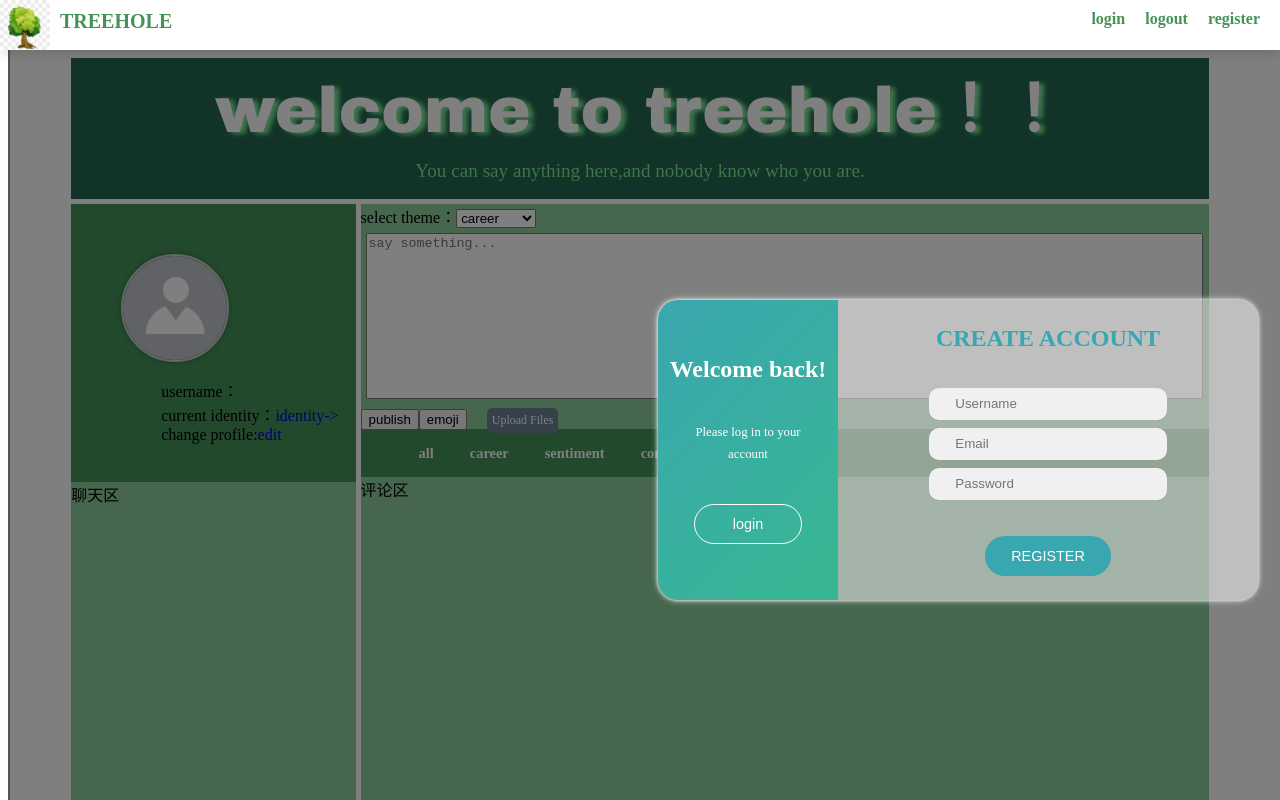
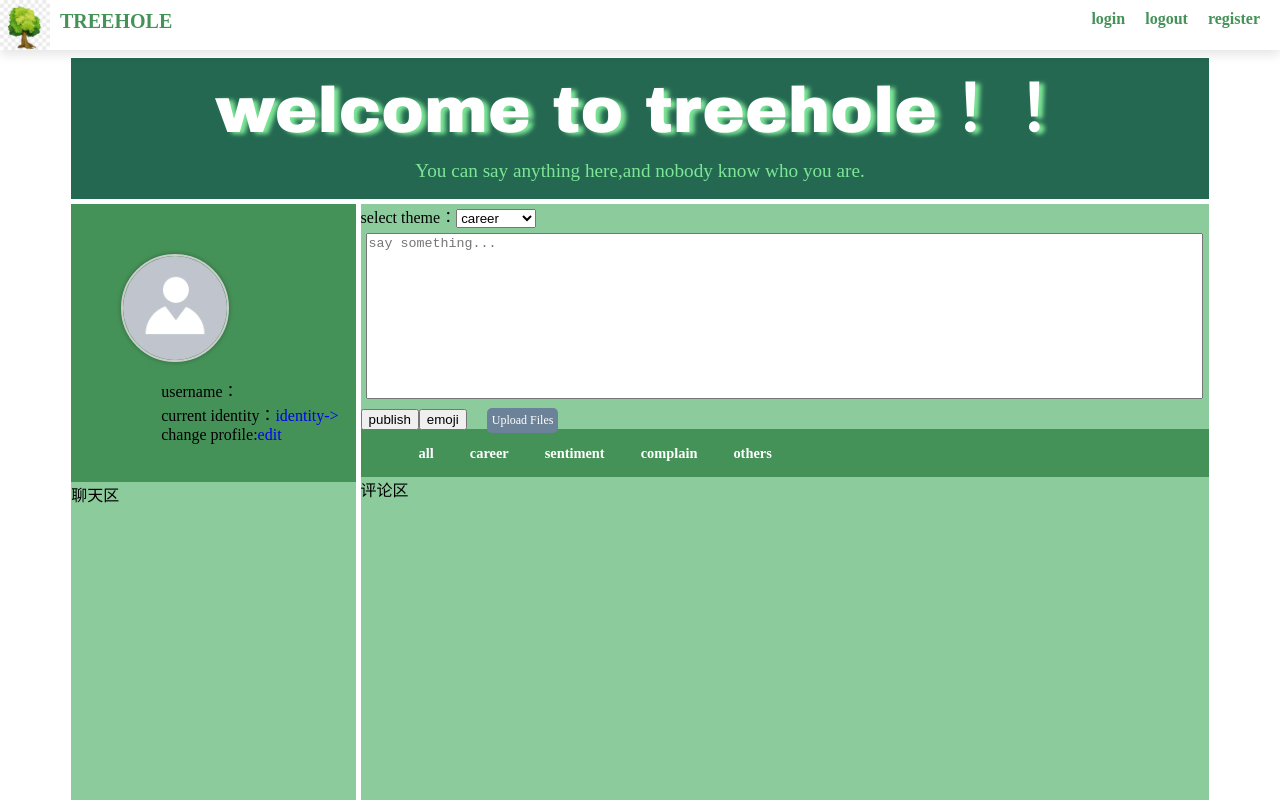
Before and after one commit to atiyerr/A, a Vue app in the folder TREEHOLE/: page / in a window 1280 px wide. Shown: the top 800 px of the page. Built offline with nearby package versions, Linux system fonts and the light colour scheme.

Commit message:
点击login&register弹出登录界面
点击login&register弹出登录界面

```diff
--- a/TREEHOLE/src/App.vue
+++ b/TREEHOLE/src/App.vue
@@ -1,5 +1,5 @@
 <template>
-  <login />
+  <!-- <login /> -->
 
 
   <homepage/>
@@ -10,7 +10,7 @@
 
 <script setup>
 import homepage from './components/homepage/homepage.vue';
-import login from './components/login/login.vue';
+// import login from './components/login/login.vue';
 
 
 
--- a/TREEHOLE/src/components/homepage/homepage.vue
+++ b/TREEHOLE/src/components/homepage/homepage.vue
@@ -1,6 +1,8 @@
 <template>
     <div class="below">
+        <login v-if="visible"> </login>
         <div class="above">
+
             <div class="logo">
                 <img src="../../image/logo.png" alt="logo">
                 <h3>TREEHOLE</h3>
@@ -12,7 +14,7 @@
             <ul class="state">
                 <li ><a href="#login" @click.prevent="Login">login</a></li>
                 <li><a href="#logout">logout</a></li>
-                <li><a href="#register">register</a></li>
+                <li><a href="#register" @click.prevent="Login">register</a></li>
             </ul>
         </div>
         <div class="homepage">
@@ -71,11 +73,30 @@
             </ul>
             </div>
         </div>
+
     </div>
+
 
 </template>
 
-<script></script>
+<script>
+    import login from '../login/login.vue'
+    export default {
+        data() {
+            return{
+                visible:false,
+            }
+        },
+        components: {
+            login
+        },
+        methods: {
+            Login() {
+                this.visible =true
+            }
+        }
+    }
+</script>
 
 
 <style scoped lang="less">
--- a/TREEHOLE/src/components/login/login.css
+++ b/TREEHOLE/src/components/login/login.css
@@ -1,27 +1,22 @@
-.close {
+.background {
+  background-color: rgba(0, 0, 0, 0.5);
   width: 100%;
   height: 100%;
   position: fixed;
-  background-color: rgba(0, 0, 0, 0.5);
   cursor: pointer;
 }
-.login-register {
-  width: 1000px;
-  height: 500px;
+.contain {
   box-sizing: border-box;
-  position: absolute;
-  display: flex;
-}
-.contain {
-  width: 60%;
-  height: 60%;
-  position: relative;
-  top: 90%;
-  left: 95%;
+  position: fixed;
+  width: 600px;
+  height: 300px;
+  top: 50%;
+  left: 50%;
   transform: translate(-50%, -50%);
   background-color: rgba(255, 255, 255, 0.5);
   border-radius: 20px;
   box-shadow: 0 0 3px #f0f0f0, 0 0 6px #f0f0f0;
+  cursor: default;
 }
 .big-box {
   width: 70%;
--- a/TREEHOLE/src/components/login/login.less
+++ b/TREEHOLE/src/components/login/login.less
@@ -1,28 +1,25 @@
-.close{
+
+.background{
+    background-color: rgba(0,0,0,0.5);
     width: 100%;
     height: 100%;
     position: fixed;
-    background-color: rgba(0,0,0,0.5);
     cursor: pointer;
 }
-.login-register{
-    width: 1000px;
-    height: 500px;
+
+.contain{
     box-sizing: border-box;
-    position:  absolute;
-    display: flex;
-}
-.contain{
-    width: 60%;
-    height: 60%;
-    position: relative;
-    top: 90%;
-    left: 95%;
+    position: fixed;
+    width: 600px;
+    height: 300px;
+    top: 50%;
+    left: 50%;
     transform: translate(-50%,-50%);
     background-color: rgba(255,255,255,0.5);
     border-radius: 20px;
     box-shadow: 0 0 3px #f0f0f0,
                 0 0 6px #f0f0f0;
+    cursor: default;
 }
 .big-box{
     width: 70%;
--- a/TREEHOLE/src/components/login/login.vue
+++ b/TREEHOLE/src/components/login/login.vue
@@ -1,6 +1,6 @@
 <template>
-	<button class="close"></button>
-	<div class="login-register" >
+	<div class="entirety"v-if="visible">
+		<div class="background" @click="close" ></div>
 		<div class="contain">
 			<div class="big-box" :class="{active:isLogin}">
 				<div class="big-contain" key="bigContainLogin" v-if="isLogin">
@@ -37,24 +37,29 @@
 				</div>
 			</div>
 		</div>
-	</div>
+		</div>
+
+
+
+
 </template>
 
 <script>
 
 	// 监听窗口滚动事件，动态调整login组件的位置
-	window.addEventListener('scroll', () => {
-    	const loginElement = document.querySelector('.login-register');
-    	if (loginElement) {
-      	  const scrollTop = window.scrollY;
-      		loginElement.style.top = `${scrollTop}px`;
-    	}
-  	});
+	// window.addEventListener('scroll', () => {
+    // 	const loginElement = document.querySelector('.login-register');
+    // 	if (loginElement) {
+    //   	  const scrollTop = window.scrollY;
+    //   		loginElement.style.top = `${scrollTop}px`;
+    // 	}
+  	// });
 
 	export default {
 		name:'login-register',
 		data(){
 			return {
+				visible:true,
 				isLogin:false,
 				emailError: false,
 				passwordError: false,
@@ -67,6 +72,9 @@
 			}
 		},
 		methods:{
+			close(){
+				this.visible = false;
+			},
 			changeType() {
 				this.isLogin = !this.isLogin
 				this.form.username = ''
--- a/TREEHOLE/src/main.ts
+++ b/TREEHOLE/src/main.ts
@@ -1,4 +1,7 @@
 import { createApp }  from "vue";
 import App from "./App.vue";
 
+
+
+const app = createApp(App);
 createApp(App).mount("#app");
```
